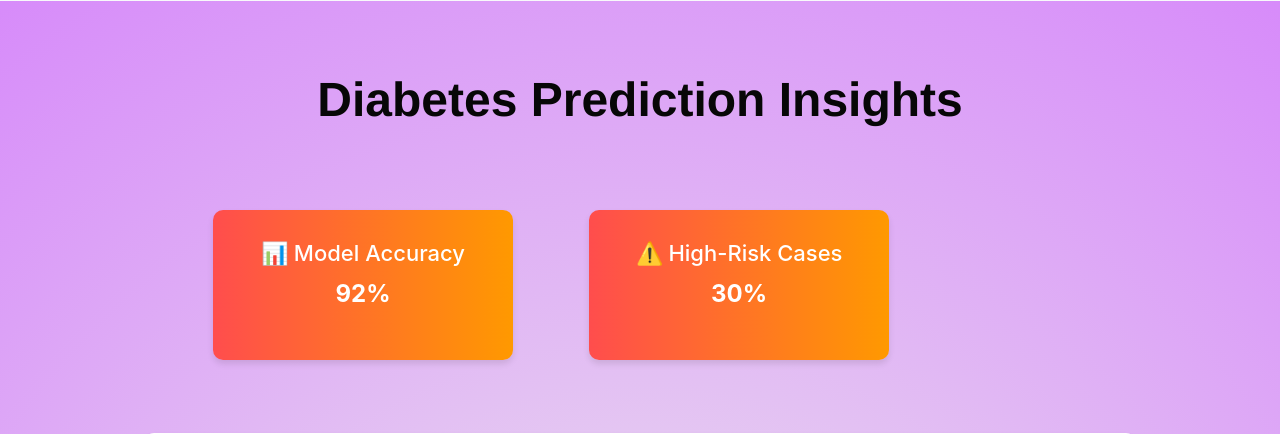
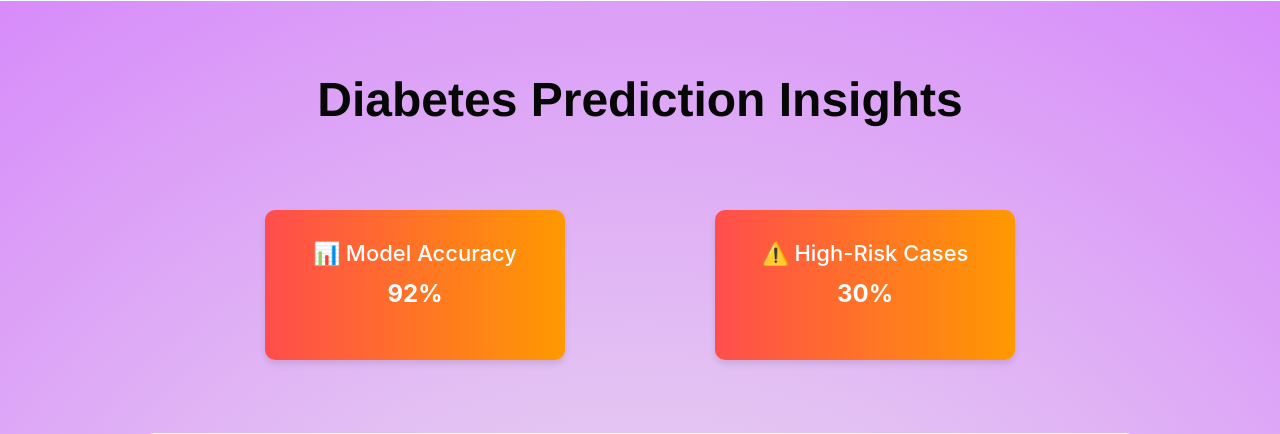
Before and after one commit to RiyaHoro/MiniProject, a Django app: page / in a window 1280 px wide. Shown: the part 1599-2033 px from the top of the page. Run offline with Django 5.2, Linux system fonts and the light colour scheme.

Commit message:
changed predict.css

```diff
--- a/Diabetes_prediction/templates/home.html
+++ b/Diabetes_prediction/templates/home.html
@@ -76,7 +76,7 @@
   </head>
   <body>
     <header>
-      <nav class="navbar navbar-expand-sm navbar-dark bg-dark">
+      <nav class="navbar navbar-expand-lg navbar-dark bg-dark">
         <a class="navbar-brand" href="#">
           <img src="{% static 'images/diabetes_logo.jpg' %}" alt="Logo" />
         </a>
@@ -149,6 +149,7 @@
 
   <div class="insights-container">
       <!-- Key Metrics -->
+       <div class="metrics">
           <div class="metric-box">
               <h3>📊 Model Accuracy</h3>
               <p>92%</p>
@@ -158,6 +159,7 @@
               <p>30%</p>
           </div>
       </div>
+    </div>
 
       <!-- Data Visualization Placeholder -->
       <div class="chart-container">
--- a/static/css/home.css
+++ b/static/css/home.css
@@ -161,11 +161,13 @@ h2 {
 /* Metrics Section */
 .metrics {
     display: flex;
+    flex-wrap: wrap;
     justify-content: space-around;
     width: 100%;
 }
 
 .metric-box {
+
     background: linear-gradient(to right, #ff4d4d, #ff9900);
     color: white;
     margin: 23px;
```
